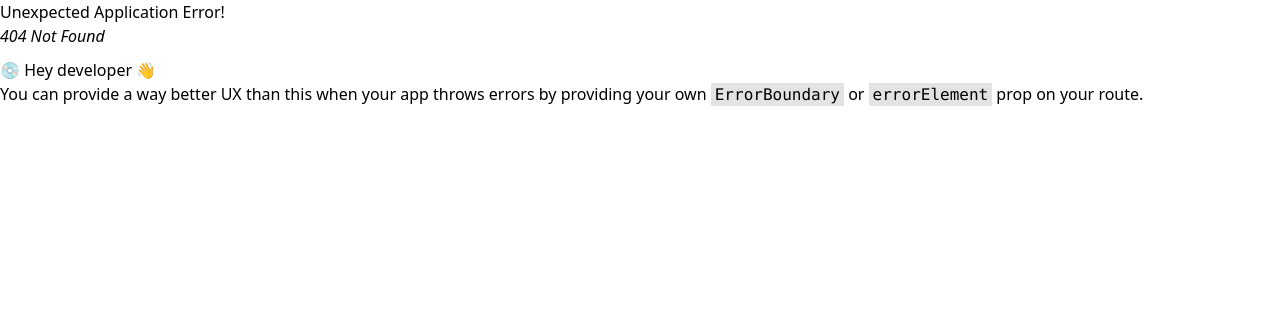
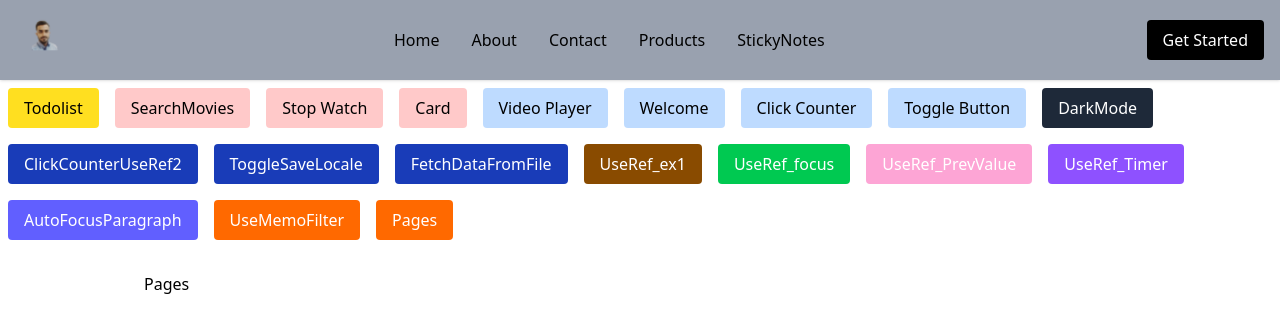
Before and after one commit to Shafee-ee/consoleStatements, a React (Vite) app in the folder my-react-app/: page /Pages in a window 1280 px wide. Before the commit this address had no page. Shown: the top 332 px of the page. Built offline with nearby package versions, Linux system fonts and the light colour scheme.

Commit message:
add:Pages feature

```diff
--- a/my-react-app/src/App.jsx
+++ b/my-react-app/src/App.jsx
@@ -51,7 +51,7 @@ import DarkMode from './components/DarkMode';
 import FetchDataFromFile from './components/FetchDataFromFile';
 import UseRef_ex1 from './components/UseRef_ex1';
 import UseRef_focus from './components/UseRef_focus';
-
+import Pages from './components/Pages';
 import UseRef_PrevValue from './components/UseRef_PrevValue'
 import UseRef_Timer from './components/UseRef_Timer'
 import AutoFocusParagraph from './components/AutoFocusParagraph'
@@ -72,6 +72,7 @@ function App() {
       {
         element: <AppLayout />,
         children: [
+          { path: 'Pages', element: <Pages /> },
           { path: "UseMemoFilter ", element: <UseMemoFilter /> },
           { path: "AutoFocusParagraph", element: <AutoFocusParagraph /> },
           { path: "UseRef_Timer", element: <UseRef_Timer /> },
--- a/my-react-app/src/components/Navbar.jsx
+++ b/my-react-app/src/components/Navbar.jsx
@@ -36,6 +36,7 @@ const Navbar = () => {
             <button className='py-2 px-4 bg-violet-500 rounded text-white my-2 mx-2'><Link to="/UseRef_Timer">UseRef_Timer</Link></button>
             <button className='py-2 px-4 bg-indigo-500 rounded text-white my-2 mx-2'><Link to="/AutoFocusParagraph">AutoFocusParagraph</Link></button>
             <button className='py-2 px-4 bg-orange-500 rounded text-white my-2 mx-2'><Link to="/UseMemoFilter ">UseMemoFilter </Link></button>
+            <button className='py-2 px-4 bg-orange-500 rounded text-white my-2 mx-2'><Link to="/Pages ">Pages </Link></button>
 
 
         </div >
--- /dev/null
+++ b/my-react-app/src/components/Pages.jsx
@@ -0,0 +1,9 @@
+import React from 'react'
+
+const Pages = () => {
+    return (
+        <div>Pages</div>
+    )
+}
+
+export default Pages
```
